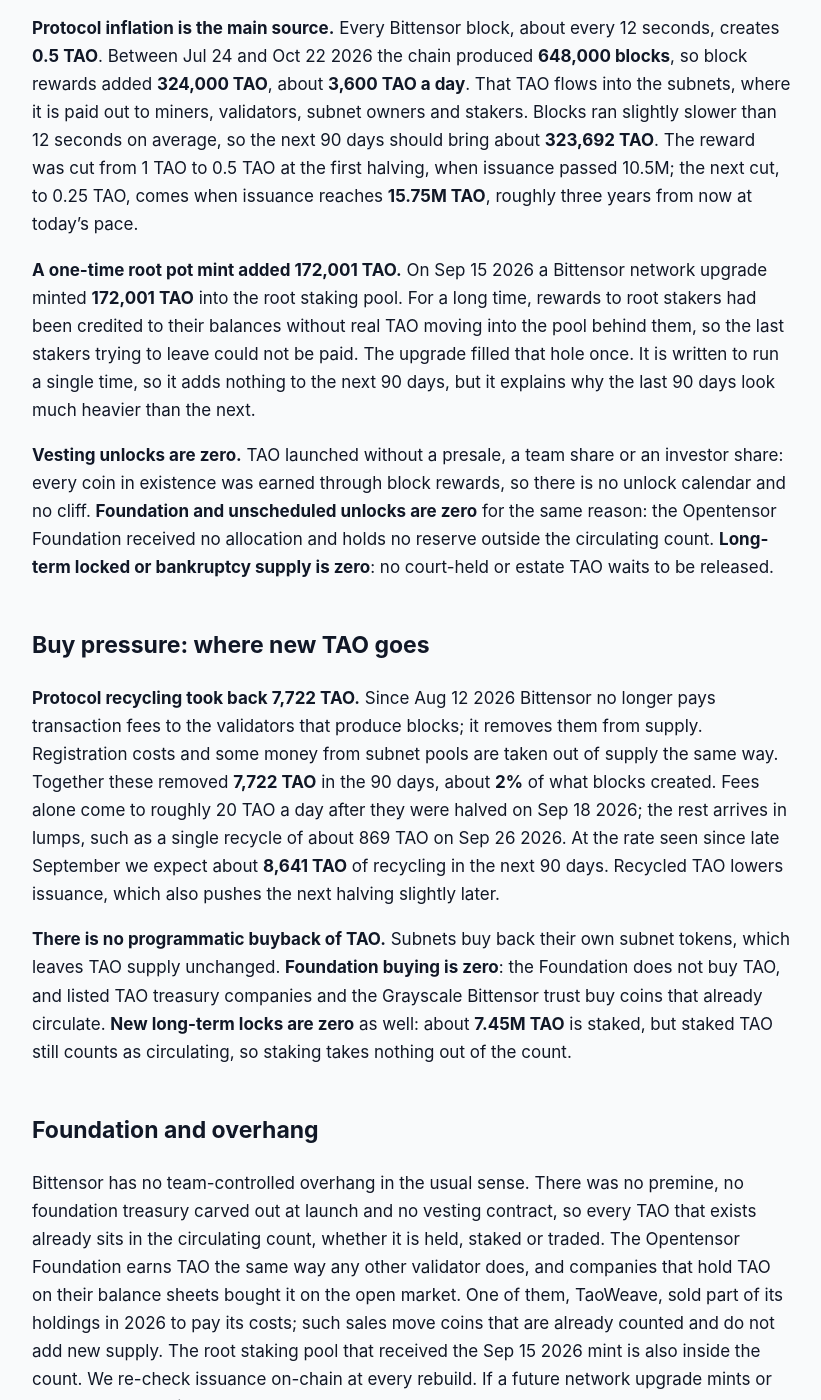
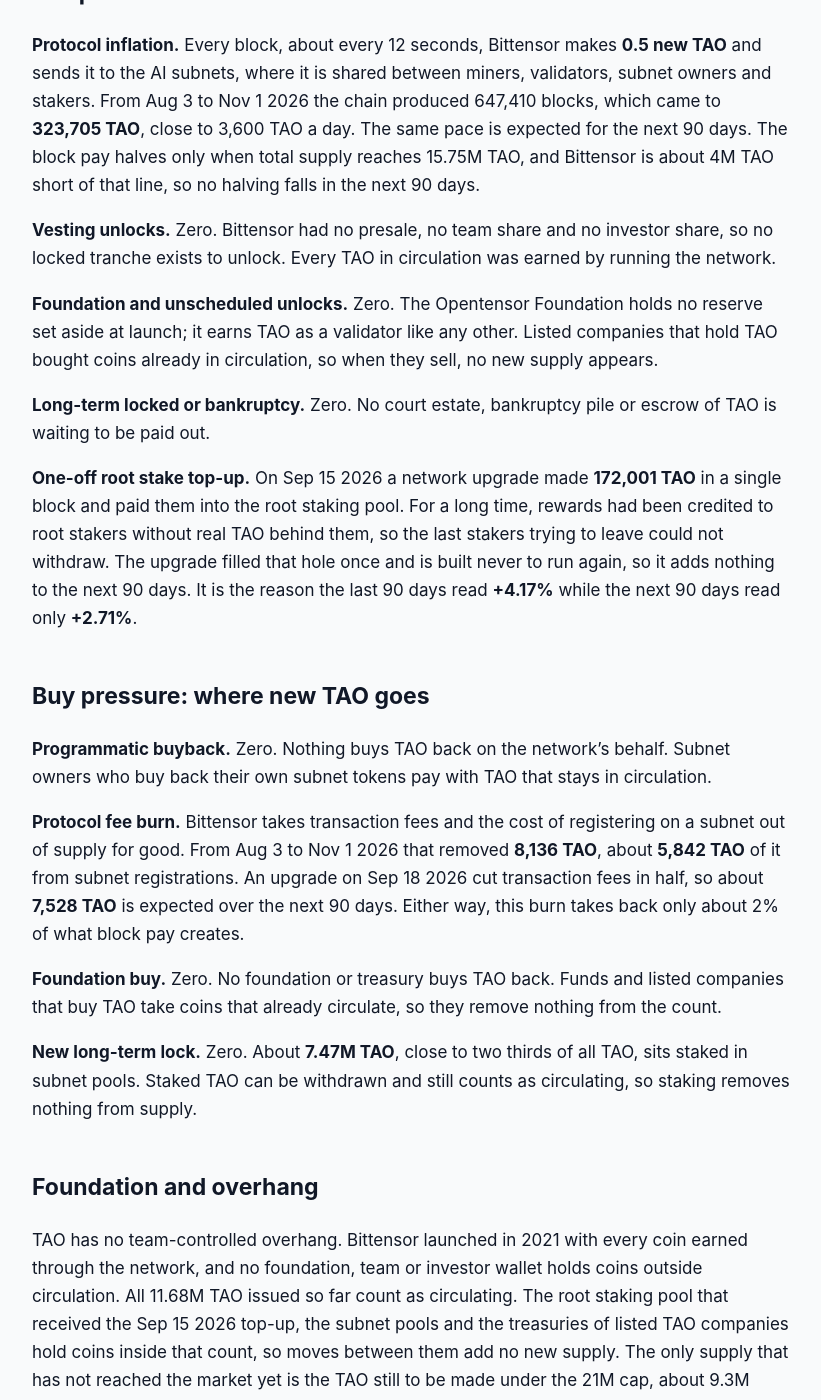
Before and after one commit to jeevansongmy-spec/mrnasdog-articles, a Jekyll site: the page built from crypto/tao-pressure-framework.md, in a window 1280 px wide and 1400 px high, scrolled down 900 px. Shown: the whole window, without its empty margins (228-1049 px from the left). Built offline with Jekyll 4.4.1, drawn with Linux system fonts in a browser that asks for light colours; some of the changed text lies outside the part shown.

Commit message:
publish: crypto/tao-pressure-framework

```diff
--- a/crypto/tao-pressure-framework.md
+++ b/crypto/tao-pressure-framework.md
@@ -1,6 +1,6 @@
 ---
-title:         "TAO Inflation Analysis · October 2026 · Supply growing · projected to keep growing"
-description:   "TAO is inflationary: 324K TAO of block rewards plus a one-time 172K mint against 7.7K recycled gives +4.31% in 90 days, about +2.78% next. 21M cap."
+title:         "TAO Inflation Analysis · November 2026 · Supply growing · projected to keep growing"
+description:   "TAO is inflationary: 324K TAO of block pay plus a one-time 172K mint against 8.1K recycled gives +4.17% in 90 days, about +2.71% next. 21M cap, no vesting."
 canonical_url: "https://mrnasdog.com/research/tao/inflation"
 tags:          ["crypto", "tao", "bittensor", "ai"]
 published:     true
@@ -10,52 +10,58 @@ published:     true
 <!-- main-page -->
 ➜ Start with the Bittensor coin page for the short answer (should you buy TAO?) and its price drivers: [mrnasdog.com/research/tao](https://mrnasdog.com/research/tao)
 
-# TAO Inflation Analysis · October 2026 · Supply growing · projected to keep growing
+# TAO Inflation Analysis · November 2026 · Supply growing · projected to keep growing
 
-**TAO**, the coin of the **Bittensor** AI network, is inflationary: its supply grew **+4.31%** between Jul 24 and Oct 22 2026, and we project about **+2.78%** for the next 90 days. Block rewards created **324,000 TAO**, a one-time network fix on Sep 15 2026 minted **172,001 TAO** more, and fee and registration recycling took back only **7,722 TAO**. Bittensor has a hard cap of **21M TAO** and halves its block reward when issuance crosses set levels; the next halving is about three years away, and other trackers show **+18.14%** only because of a one-day recount of their supply figure.
+*Checked Nov 1 2026*
+
+Bittensor's supply is growing fast for a capped coin: up **+4.17%** in the 90 days from Aug 3 to Nov 1 2026, and on course for about **+2.71%** in the next 90 days. The network paid out **323,705 TAO** of block pay and made a one-time **172,001 TAO** for root stakers on Sep 15 2026, while fees and registration costs removed **8,136 TAO**; TAO has a hard cap of 21M, no vesting and no buyback. Other trackers show **+21.70%** for the same period because their supply figure stood still for months and then caught up with the chain in two jumps, so the coin page carries a warning note.
 
 ## The verdict, in one paragraph
 
-Over the last 90 days TAO supply rose by a net **488,279 TAO**, or **+4.31%** of the **11.34M TAO** in circulation. Other trackers read **+18.14%** for the same 90 days, a gap of **13.84 percentage points**, so the page carries a ⚠ note. The gap is not new TAO: the supply figure those trackers use sat near **9.6M TAO** until Sep 14 2026 and then jumped **1.75M TAO** in one day on Sep 15 2026 to catch up with the chain, so their 90-day starting point is far too low. On-chain, TAO issuance stood at **11.16M** on Jul 24 2026 and **11.65M** on Oct 22 2026. Without the one-time mint, the next 90 days fall back to about **+2.78%**. The label for TAO today: a capped, halving-schedule coin in its high-issuance years, with a small recycling offset.
+TAO is inflationary today. Net new supply over the last 90 days was **+4.17%** of the **11.68M TAO** in circulation, and about **+2.71%** is expected over the next 90 days, once the one-time root top-up drops out. Other trackers report **+21.70%**, about **17.5 points** higher, because the supply figure they use sat near 9.6M TAO until Sep 14 2026, then jumped 1.75M TAO on Sep 15 2026 and 0.32M TAO on Oct 27 2026. Those jumps were recounts of coins made long before, not new TAO, so the coin page carries a warning note and the on-chain figure stands. The label for TAO is **supply growing, projected to keep growing**.
 
 ## Sell pressure: where new TAO comes from
 
-**Protocol inflation is the main source.** Every Bittensor block, about every 12 seconds, creates **0.5 TAO**. Between Jul 24 and Oct 22 2026 the chain produced **648,000 blocks**, so block rewards added **324,000 TAO**, about **3,600 TAO a day**. That TAO flows into the subnets, where it is paid out to miners, validators, subnet owners and stakers. Blocks ran slightly slower than 12 seconds on average, so the next 90 days should bring about **323,692 TAO**. The reward was cut from 1 TAO to 0.5 TAO at the first halving, when issuance passed 10.5M; the next cut, to 0.25 TAO, comes when issuance reaches **15.75M TAO**, roughly three years from now at today's pace.
+**Protocol inflation.** Every block, about every 12 seconds, Bittensor makes **0.5 new TAO** and sends it to the AI subnets, where it is shared between miners, validators, subnet owners and stakers. From Aug 3 to Nov 1 2026 the chain produced 647,410 blocks, which came to **323,705 TAO**, close to 3,600 TAO a day. The same pace is expected for the next 90 days. The block pay halves only when total supply reaches 15.75M TAO, and Bittensor is about 4M TAO short of that line, so no halving falls in the next 90 days.
 
-**A one-time root pot mint added 172,001 TAO.** On Sep 15 2026 a Bittensor network upgrade minted **172,001 TAO** into the root staking pool. For a long time, rewards to root stakers had been credited to their balances without real TAO moving into the pool behind them, so the last stakers trying to leave could not be paid. The upgrade filled that hole once. It is written to run a single time, so it adds nothing to the next 90 days, but it explains why the last 90 days look much heavier than the next.
+**Vesting unlocks.** Zero. Bittensor had no presale, no team share and no investor share, so no locked tranche exists to unlock. Every TAO in circulation was earned by running the network.
 
-**Vesting unlocks are zero.** TAO launched without a presale, a team share or an investor share: every coin in existence was earned through block rewards, so there is no unlock calendar and no cliff. **Foundation and unscheduled unlocks are zero** for the same reason: the Opentensor Foundation received no allocation and holds no reserve outside the circulating count. **Long-term locked or bankruptcy supply is zero**: no court-held or estate TAO waits to be released.
+**Foundation and unscheduled unlocks.** Zero. The Opentensor Foundation holds no reserve set aside at launch; it earns TAO as a validator like any other. Listed companies that hold TAO bought coins already in circulation, so when they sell, no new supply appears.
+
+**Long-term locked or bankruptcy.** Zero. No court estate, bankruptcy pile or escrow of TAO is waiting to be paid out.
+
+**One-off root stake top-up.** On Sep 15 2026 a network upgrade made **172,001 TAO** in a single block and paid them into the root staking pool. For a long time, rewards had been credited to root stakers without real TAO behind them, so the last stakers trying to leave could not withdraw. The upgrade filled that hole once and is built never to run again, so it adds nothing to the next 90 days. It is the reason the last 90 days read **+4.17%** while the next 90 days read only **+2.71%**.
 
 ## Buy pressure: where new TAO goes
 
-**Protocol recycling took back 7,722 TAO.** Since Aug 12 2026 Bittensor no longer pays transaction fees to the validators that produce blocks; it removes them from supply. Registration costs and some money from subnet pools are taken out of supply the same way. Together these removed **7,722 TAO** in the 90 days, about **2%** of what blocks created. Fees alone come to roughly 20 TAO a day after they were halved on Sep 18 2026; the rest arrives in lumps, such as a single recycle of about 869 TAO on Sep 26 2026. At the rate seen since late September we expect about **8,641 TAO** of recycling in the next 90 days. Recycled TAO lowers issuance, which also pushes the next halving slightly later.
+**Programmatic buyback.** Zero. Nothing buys TAO back on the network's behalf. Subnet owners who buy back their own subnet tokens pay with TAO that stays in circulation.
 
-**There is no programmatic buyback of TAO.** Subnets buy back their own subnet tokens, which leaves TAO supply unchanged. **Foundation buying is zero**: the Foundation does not buy TAO, and listed TAO treasury companies and the Grayscale Bittensor trust buy coins that already circulate. **New long-term locks are zero** as well: about **7.45M TAO** is staked, but staked TAO still counts as circulating, so staking takes nothing out of the count.
+**Protocol fee burn.** Bittensor takes transaction fees and the cost of registering on a subnet out of supply for good. From Aug 3 to Nov 1 2026 that removed **8,136 TAO**, about **5,842 TAO** of it from subnet registrations. An upgrade on Sep 18 2026 cut transaction fees in half, so about **7,528 TAO** is expected over the next 90 days. Either way, this burn takes back only about 2% of what block pay creates.
+
+**Foundation buy.** Zero. No foundation or treasury buys TAO back. Funds and listed companies that buy TAO take coins that already circulate, so they remove nothing from the count.
+
+**New long-term lock.** Zero. About **7.47M TAO**, close to two thirds of all TAO, sits staked in subnet pools. Staked TAO can be withdrawn and still counts as circulating, so staking removes nothing from supply.
 
 ## Foundation and overhang
 
-Bittensor has no team-controlled overhang in the usual sense. There was no premine, no foundation treasury carved out at launch and no vesting contract, so every TAO that exists already sits in the circulating count, whether it is held, staked or traded. The Opentensor Foundation earns TAO the same way any other validator does, and companies that hold TAO on their balance sheets bought it on the open market. One of them, TaoWeave, sold part of its holdings in 2026 to pay its costs; such sales move coins that are already counted and do not add new supply. The root staking pool that received the Sep 15 2026 mint is also inside the count. We re-check issuance on-chain at every rebuild. If a future network upgrade mints or recycles TAO outside the normal block reward, that change enters the ledger at the next refresh.
+TAO has no team-controlled overhang. Bittensor launched in 2021 with every coin earned through the network, and no foundation, team or investor wallet holds coins outside circulation. All 11.68M TAO issued so far count as circulating. The root staking pool that received the Sep 15 2026 top-up, the subnet pools and the treasuries of listed TAO companies hold coins inside that count, so moves between them add no new supply. The only supply that has not reached the market yet is the TAO still to be made under the 21M cap, about 9.3M TAO, which arrives block by block through the schedule above.
 
-## How TAO compares to other capped, halving-schedule chains
+## How TAO compares to other halving-schedule chains
 
-TAO copies Bitcoin's shape: a hard cap of **21M** coins and a block reward that halves over time. The difference is the trigger. Bitcoin halves every 210,000 blocks, about every four years, no matter what happens on the chain. Bittensor halves when total issuance crosses set levels, 10.5M then 15.75M, and recycled TAO lowers issuance, so recycling pushes the halving later. TAO also sits much earlier in its curve: only a little more than half of its cap exists, against roughly 95% for Bitcoin, which is why TAO's supply grows near **11%** a year after its first halving while Bitcoin's grows under 1%.
+Bittensor copies the shape of Bitcoin's money: a 21M cap, a fixed reward per block and halvings that come when a supply line is crossed. Bitcoin is much further along that curve. Bitcoin pays 3.125 BTC a block after four halvings and its supply grows about **0.19%** in 90 days, while Bittensor has had only one halving and still adds about **2.7%** every 90 days from block pay alone.
 
-Against uncapped proof-of-stake chains such as Ethereum or Solana, TAO looks different again. Those chains pay stakers from an open-ended issuance and lean on fee burns to offset it; TAO's offset, fee and registration recycling, is small, about 2% of new coins. What TAO has instead is a known end point: issuance keeps halving toward the 21M cap. Unlike most new tokens, TAO has no investor or team unlocks at all, so every new TAO comes from block rewards paid to the people running the network.
+Two things set TAO apart. First, Bittensor ties its halvings to total supply, not to a block count, and the TAO it takes back through fees and registrations lowers that total, so recycling pushes the next halving slightly further out. Second, Bittensor is run by frequent network upgrades rather than by miners voting with hash power, and one of those upgrades minted the one-time 172,001 TAO top-up in September 2026. On a chain like Bitcoin or Litecoin, a mint outside the block reward cannot happen without a hard fork.
 
 ## What to watch in the next 90 days
 
-**Network upgrades.** Bittensor ships runtime upgrades every few days. The Sep 15 2026 upgrade minted 172,001 TAO in one block, so we will watch each new release for any other one-time mint or recycle.
+**Subnet pay splits.** An upgrade released on Oct 19 2026 lets each subnet choose how its pay is split between its owner, validators and miners. It changes who receives the 0.5 TAO a block, not how much TAO is made, so supply growth should stay near **+2.71%** for the 90 days to Jan 30 2027.
 
-**eTAO, live since Oct 20 2026.** Subnet owners can now set how their subnet's own token is split between the owner, validators and miners. It does not change the 0.5 TAO made per block, but it can change who receives new TAO and how much of it gets sold.
+**Free registration by work.** Since Oct 7 2026 subnet owners can let new miners join by solving a computing puzzle instead of paying a registration fee. Subnet registrations removed about 5,842 TAO in the last 90 days. If many subnets switch, the burn could shrink and net supply growth would edge up slightly.
 
-**Recycling.** Fees were halved on Sep 18 2026, and since Oct 7 2026 subnets can let new members join by proof of work instead of paying a registration cost. Both could shrink the 8,641 TAO of recycling we expect.
+**Other trackers catching up.** The +21.70% shown elsewhere should fall back toward the on-chain figure as the stale starting point leaves the 90-day count, mostly by around Dec 14 2026 and fully by around Jan 25 2027.
 
-**The tracker recount.** Other trackers' 90-day reading should fall back toward ours around **Dec 14 2026**, once their starting point moves past the Sep 15 2026 jump.
+**Any new one-off mint.** The Sep 15 2026 top-up showed that a network upgrade can create TAO outside block pay. No such upgrade is announced for the next 90 days, and the next halving, at 15.75M TAO, is years away.
 
 ## Summary
 
-TAO is inflationary: Bittensor supply grew **+4.31%** in the 90 days to Oct 22 2026 and should grow about **+2.78%** in the next 90 days. Nearly all new TAO comes from the **0.5 TAO** block reward, about 3,600 TAO a day, plus a one-time **172,001 TAO** mint on Sep 15 2026; recycling takes back only about 2%. There are no vesting unlocks and no team reserve. The key risk is steady new supply, around 1.3M TAO a year, that buyers have to absorb; the ceiling is the **21M TAO** cap, with the next halving to 0.25 TAO per block about three years away.
-
----
-
-*MrNasDog Pressure Framework analysis of TAO, Metric 1 — Inflation. Data + explanation only. Not financial advice. Checked Oct 22 2026.*
+Bittensor's supply grew **+4.17%** over the 90 days to Nov 1 2026 and should grow about **+2.71%** over the next 90 days. Block pay created **323,705 TAO** and a one-time fix minted **172,001 TAO** for root stakers on Sep 15 2026, while fees and registrations removed only **8,136 TAO**. TAO has a 21M cap, no vesting, no buyback and no team overhang, so block pay is the whole story until the next halving. Other trackers show a much higher figure because of two recounts in their supply number, not because of new TAO.
```
